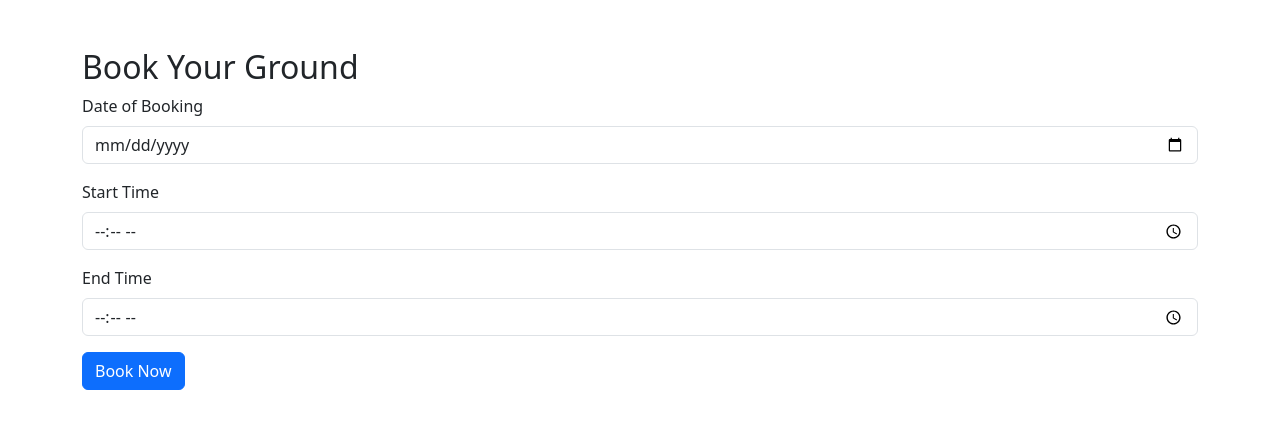
After one commit to mynameisyahya/pakistan-ground-booking-ib-personal-project-2025, a Flask app: page /final-booking in a window 1280 px wide. The commit adds this page. Shown: the top 429 px of the page. Run offline with Flask 3, Linux system fonts and the light colour scheme.

Commit message:
semi working, booking request

```diff
--- a/app.py
+++ b/app.py
@@ -407,6 +407,17 @@ def publish_ground():
         return redirect(url_for('grounds_host'))
     return render_template('publish_ground.html')
 
+@app.route('/final-booking', methods=['GET', 'POST'])
+def final_booking():
+    if request.method == 'POST':
+        date = request.form.get('date')
+        start_time = request.form.get('start_time')
+        end_time = request.form.get('end_time')
+        # For now, just flash a message. You can add booking logic later.
+        flash(f'Booking requested for {date} from {start_time} to {end_time}.', 'success')
+        return render_template('final_booking.html')
+    return render_template('final_booking.html')
+
 @app.errorhandler(404)
 def not_found_error(error):
     return render_template('404.html'), 404
--- /dev/null
+++ b/templates/final_booking.html
@@ -0,0 +1,28 @@
+<!DOCTYPE html>
+<html lang="en">
+<head>
+    <meta charset="UTF-8">
+    <title>Final Booking Page</title>
+    <link rel="stylesheet" href="https://cdn.jsdelivr.net/npm/bootstrap@5.3.0/dist/css/bootstrap.min.css">
+</head>
+<body>
+    <div class="container mt-5">
+        <h2>Book Your Ground</h2>
+        <form method="POST">
+            <div class="mb-3">
+                <label for="date" class="form-label">Date of Booking</label>
+                <input type="date" class="form-control" id="date" name="date" required>
+            </div>
+            <div class="mb-3">
+                <label for="start_time" class="form-label">Start Time</label>
+                <input type="time" class="form-control" id="start_time" name="start_time" required>
+            </div>
+            <div class="mb-3">
+                <label for="end_time" class="form-label">End Time</label>
+                <input type="time" class="form-control" id="end_time" name="end_time" required>
+            </div>
+            <button type="submit" class="btn btn-primary">Book Now</button>
+        </form>
+    </div>
+</body>
+</html>
--- a/templates/grounds.html
+++ b/templates/grounds.html
@@ -112,7 +112,7 @@
                         {# Display the ground's rate per hour #}
                         <div class="ground-rate">Rs {{ ground.rate }}/hour</div>
                         {# Button to view and book the ground (link to be implemented) #}
-                        <a href="#" class="btn btn-success mt-4 w-100">View & Book</a>
+                        <a href="{{ url_for('final_booking') }}" class="btn btn-success mt-4 w-100">View & Book</a>
                     </div>
                 </div>
             {% endfor %}
--- a/templates/grounds_host.html
+++ b/templates/grounds_host.html
@@ -139,7 +139,7 @@
                         <div class="ground-title">{{ ground.name }}</div>
                         <div class="ground-location">{{ ground.location }}</div>
                         <div class="ground-rate">Rs {{ ground.rate }}/hour</div>
-                        <a href="#" class="btn btn-success mt-4 w-100">View & Book</a>
+                        <a href="{{ url_for('final_booking') }}" class="btn btn-success mt-4 w-100">View & Book</a>
                     </div>
                 </div>
             {% endfor %}
```
Also changed, not shown: instance/grounds.db.
